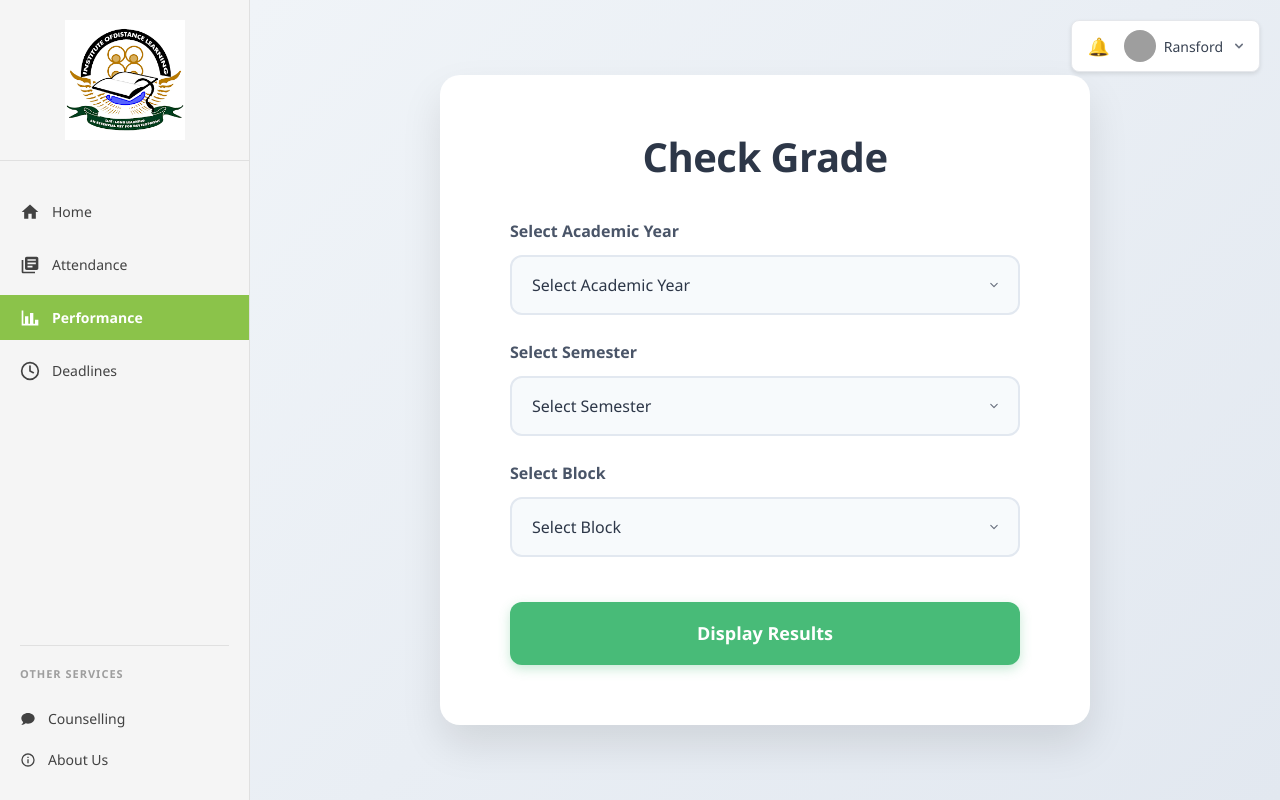
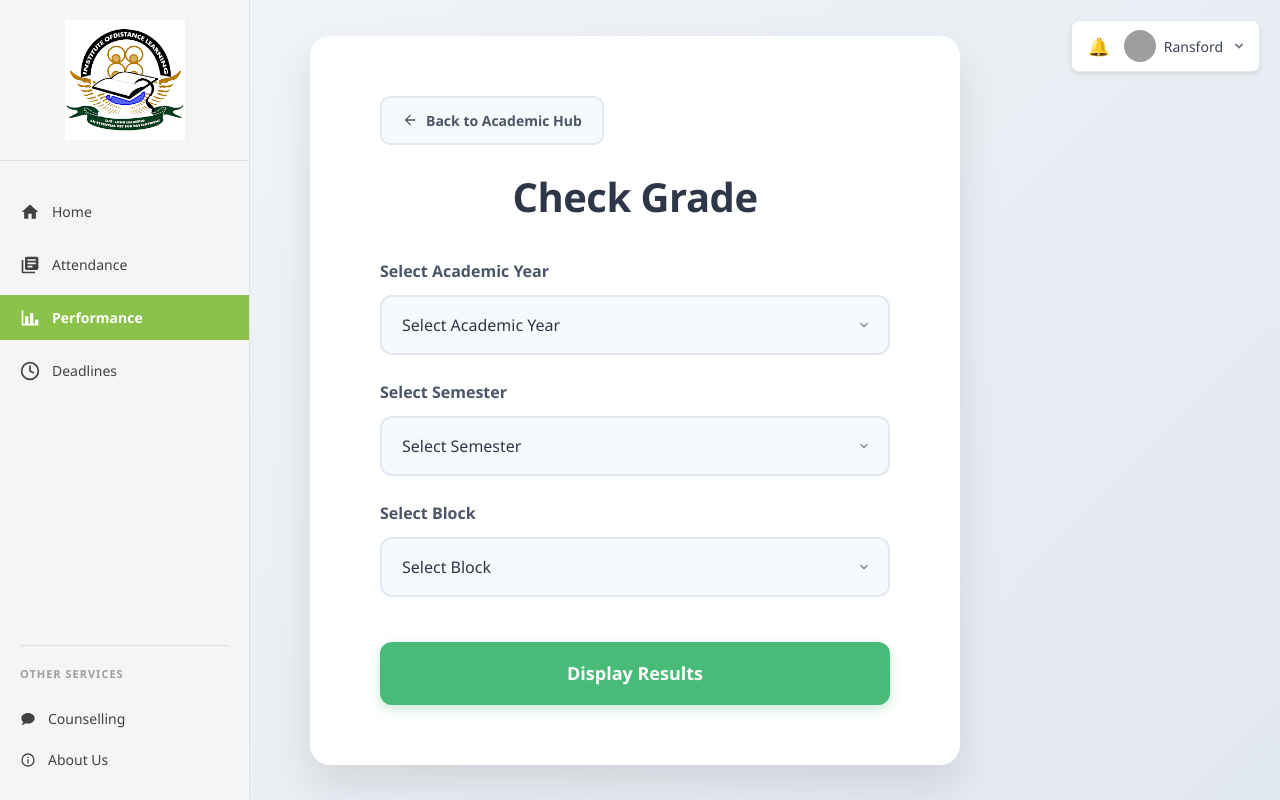
Before and after one commit to mensahsandra/spmproject_frontend, a React (Vite) app: page /test-select-result in a window 1280 px wide. Built offline with nearby package versions, Linux system fonts and the light colour scheme; grey boxes are pictures that could not be loaded.

Commit message:
Add back button to select-result page and left-align content positioning

```diff
--- a/src/pages/NewSelectResultPage.tsx
+++ b/src/pages/NewSelectResultPage.tsx
@@ -224,8 +224,8 @@ const NewSelectResultPage: React.FC = () => {
         background: 'linear-gradient(135deg, #f0f4f8 0%, #e2e8f0 100%)',
         display: 'flex',
         alignItems: 'center',
-        justifyContent: 'center',
-        padding: '40px',
+        justifyContent: 'flex-start',
+        padding: '40px 40px 40px 60px',
         fontFamily: "'Segoe UI', Tahoma, Geneva, Verdana, sans-serif"
       }}>
         {/* Profile Dropdown - Fixed Position */}
@@ -238,7 +238,7 @@ const NewSelectResultPage: React.FC = () => {
           <ProfileDropdown />
         </div>
 
-        {/* Centered Card - Extended Width */}
+        {/* Left-aligned Card */}
         <div style={{
           backgroundColor: 'white',
           borderRadius: '20px',
@@ -246,8 +246,48 @@ const NewSelectResultPage: React.FC = () => {
           padding: '60px 70px',
           width: '100%',
           maxWidth: '650px',
-          textAlign: 'center'
+          textAlign: 'center',
+          marginRight: 'auto'
         }}>
+        {/* Back Button */}
+        <div style={{
+          display: 'flex',
+          justifyContent: 'flex-start',
+          marginBottom: '30px'
+        }}>
+          <button
+            onClick={() => window.location.href = '/student/academic-hub'}
+            style={{
+              display: 'flex',
+              alignItems: 'center',
+              gap: '8px',
+              padding: '12px 20px',
+              backgroundColor: '#f7fafc',
+              border: '2px solid #e2e8f0',
+              borderRadius: '10px',
+              color: '#4a5568',
+              fontSize: '14px',
+              fontWeight: 600,
+              cursor: 'pointer',
+              transition: 'all 0.2s ease',
+              textDecoration: 'none'
+            }}
+            onMouseOver={e => {
+              e.currentTarget.style.backgroundColor = '#edf2f7';
+              e.currentTarget.style.borderColor = '#cbd5e0';
+            }}
+            onMouseOut={e => {
+              e.currentTarget.style.backgroundColor = '#f7fafc';
+              e.currentTarget.style.borderColor = '#e2e8f0';
+            }}
+          >
+            <svg width="16" height="16" viewBox="0 0 24 24" fill="currentColor">
+              <path d="M20 11H7.83l5.59-5.59L12 4l-8 8 8 8 1.41-1.41L7.83 13H20v-2z"/>
+            </svg>
+            Back to Academic Hub
+          </button>
+        </div>
+
         {/* Title */}
         <h1 style={{
           fontSize: '2.5rem',
--- a/src/pages/StudentAcademicHub.tsx
+++ b/src/pages/StudentAcademicHub.tsx
@@ -14,7 +14,7 @@ interface AcademicStats {
 
 const StudentAcademicHub: React.FC = () => {
   const navigate = useNavigate();
-  // Updated for Academic Hub navigation - v5 (Added header, direct navigation to select-result)
+  // Updated for Academic Hub navigation - v6 (Added back button to select-result, left-aligned content)
   const [stats, setStats] = useState<AcademicStats>({
     availableQuizzes: 0,
     pendingAssignments: 0,
@@ -26,7 +26,7 @@ const StudentAcademicHub: React.FC = () => {
   const [loading, setLoading] = useState(true);
 
   useEffect(() => {
-    console.log('StudentAcademicHub v5 loaded - Added header, direct navigation to select-result');
+    console.log('StudentAcademicHub v6 loaded - Added back button to select-result, left-aligned content');
     loadAcademicStats();
   }, []);
 
@@ -56,8 +56,9 @@ const StudentAcademicHub: React.FC = () => {
           width: '100%',
           height: '100vh',
           display: 'flex',
-          justifyContent: 'center',
-          alignItems: 'center'
+          justifyContent: 'flex-start',
+          alignItems: 'center',
+          paddingLeft: '3rem'
         }}>
           <div className="spinner-border text-primary" role="status">
             <span className="visually-hidden">Loading academic hub...</span>
@@ -77,14 +78,15 @@ const StudentAcademicHub: React.FC = () => {
         height: '100vh',
         overflow: 'auto',
         display: 'flex',
-        justifyContent: 'center',
+        justifyContent: 'flex-start',
         alignItems: 'flex-start',
-        paddingTop: '2rem'
+        paddingTop: '2rem',
+        paddingLeft: '3rem'
       }}>
         <div className="container academic-hub-container" style={{
           maxWidth: '900px',
           width: '100%',
-          padding: '0 2rem 2rem 2rem'
+          padding: '0 2rem 2rem 0'
         }}>
 
         {/* Page Header */}
```
